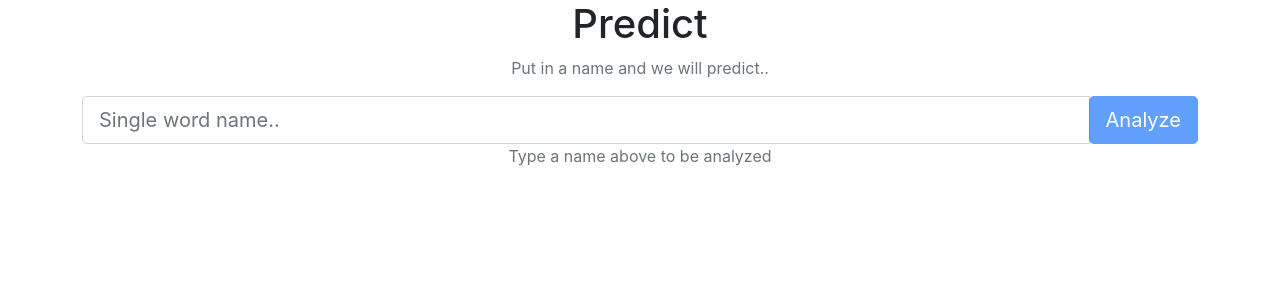
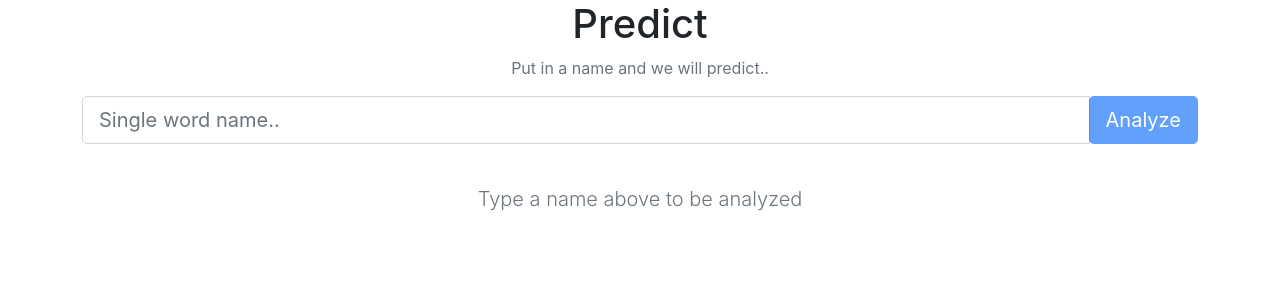
Before and after one commit to marsonparulian/name-analyzer, a React (Create React App) app: page / in a window 1280 px wide. Shown: the top 300 px of the page. Built offline with nearby package versions, Linux system fonts and the light colour scheme.

Commit message:
quick fix & styling

```diff
--- a/src/components/organisms/ResultPanel/ResultPanel.js
+++ b/src/components/organisms/ResultPanel/ResultPanel.js
@@ -9,7 +9,7 @@ import ResultGenderContainer from "../../molecules/ResultGender/ResultGenderCont
 const ResultPanel = (props) => {
 
     // Initial content
-    let content = <div className="text-center text-muted">{props.msg}</div>;
+    let content = <div className="lead text-center text-muted" style={{ margin: "40px auto" }}>{props.msg}</div>;
     // If no `msg`, display the 'result' components
     if (!props.msg) {
         content = (
@@ -21,7 +21,7 @@ const ResultPanel = (props) => {
     }
 
     return (
-        <div id="result-panel">
+        <div id="result-panel" className="jumbotron">
             {content}
         </div>
     )
--- a/src/components/pages/NameAnalyzerPage.js
+++ b/src/components/pages/NameAnalyzerPage.js
@@ -9,7 +9,7 @@ const NameAnalyzerPage = (props) => {
 
     return (
         <div>
-            <header class="text-center">
+            <header className="text-center">
                 <h1>Predict</h1>
             </header>
             <InputFormContainer />
```
